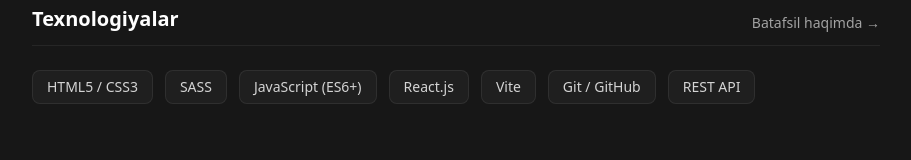
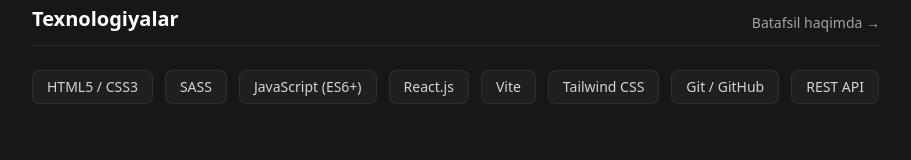
Before and after one commit to devsarvar04/portfolio, a React (Vite) app: page / in a window 1280 px wide. Shown: the part 970-1130 px from the top of the page, without its empty margins (184-1095 px from the left). Built offline with nearby package versions, Linux system fonts and the light colour scheme.

Commit message:
Home.jsx faylidagi ma'lumotlar to'ldirildi

```diff
--- a/src/pages/Home.jsx
+++ b/src/pages/Home.jsx
@@ -5,7 +5,7 @@
 
 export default function Home() {
   const [isModalOpen, setIsModalOpen] = useState(false);
-  const mainSkills = ["HTML5 / CSS3", "SASS", "JavaScript (ES6+)", "React.js", "Vite", "Git / GitHub", "REST API"];
+  const mainSkills = ["HTML5 / CSS3", "SASS", "JavaScript (ES6+)", "React.js", "Vite", "Tailwind CSS", "Git / GitHub", "REST API"];
 
   return (
     <main className="relative max-w-4xl mx-auto px-6 py-12 space-y-20">
```
